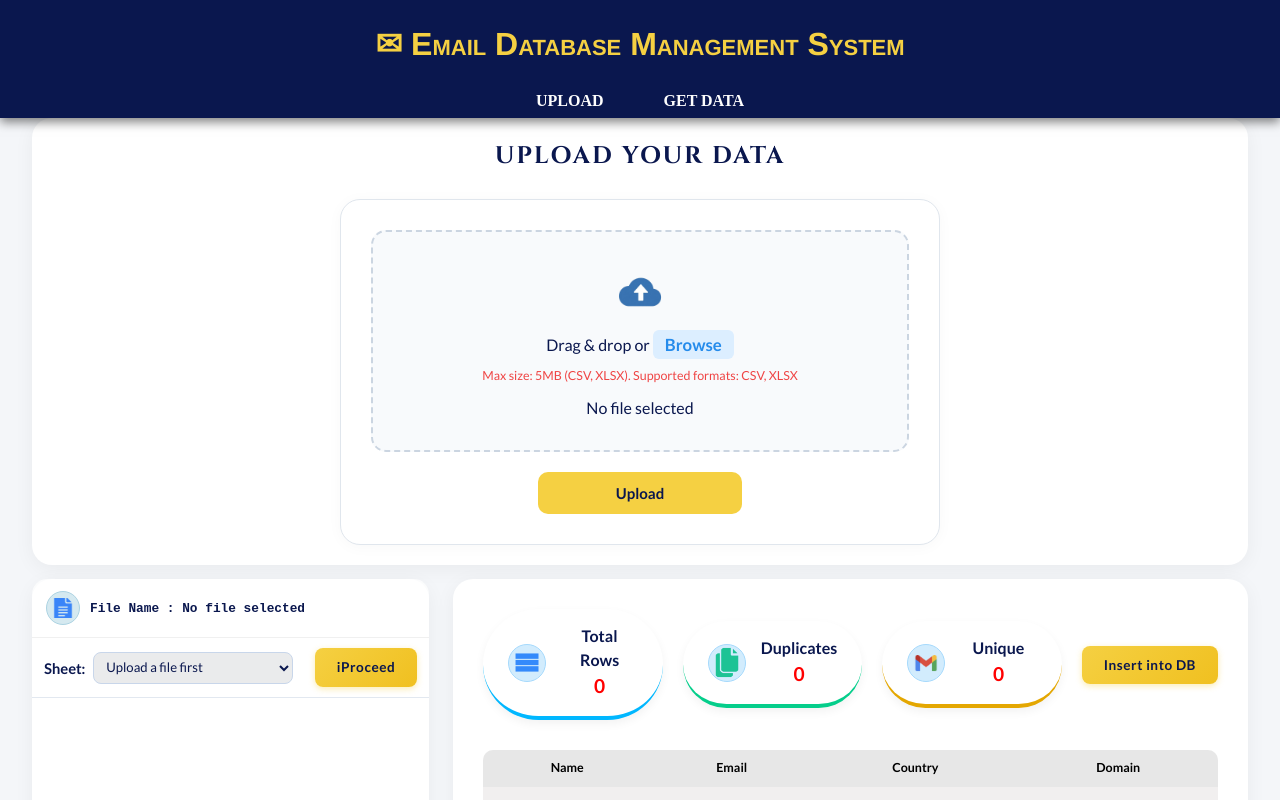
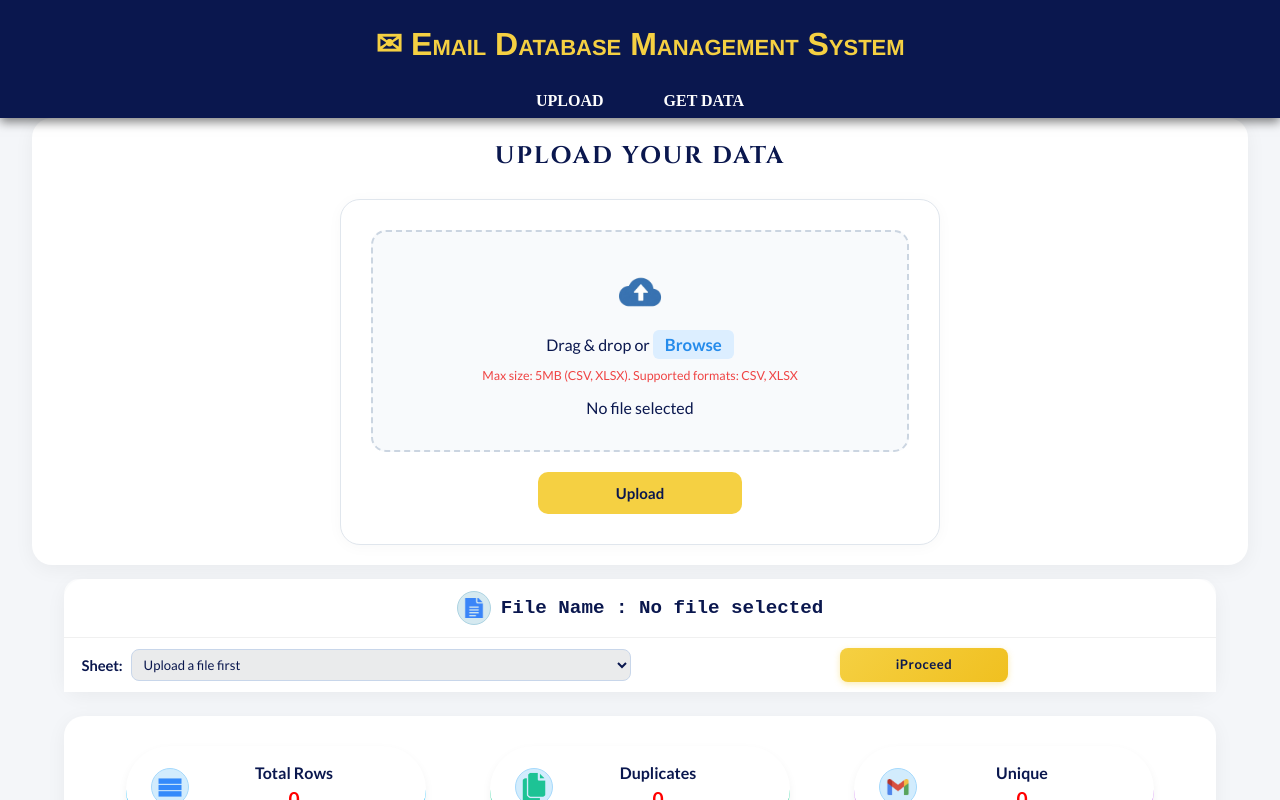
Before and after one commit to saikrishnabit2003-star/Mail_DB_management_UI, a Next.js app: page / in a window 1280 px wide. Shown: the top 800 px of the page. Built offline with nearby package versions, Linux system fonts and the light colour scheme.

Commit message:
page 1 commpleted version and working localhost

```diff
--- a/app/Uploadpage.module.css
+++ b/app/Uploadpage.module.css
@@ -229,9 +229,9 @@
 
 /* ---------- Main Container ---------- */
 .container {
-  width: 95%;
-  display: grid;
-  grid-template-columns: 1fr 2fr;
+  width: 90%;
+  display: flex;
+  flex-direction: column;
   gap: 24px;
 }
 
@@ -250,7 +250,7 @@
 .fileInfo {
   display: flex;
   flex-direction: row;
-  justify-content: flex-start;
+  justify-content: center;
   align-items: center;
   gap: 10px;
   padding: 12px 14px;
@@ -265,7 +265,7 @@
 }
 
 .fileInfo h2 {
-  font-size: 0.8rem;
+  font-size: 1.2rem;
   font-weight: 700;
   color: #0A174E;
   word-break: break-all;
@@ -282,10 +282,11 @@
   display: flex;
   align-items: center;
   justify-content: center;
+  padding: 5px;
 }
 
 .icon img {
-  padding: 6px;
+  padding: 1px;
   width: 100%;
   height: 100%;
   object-fit: cover;
@@ -309,18 +310,20 @@
   display: flex;
   flex-direction: row;
   align-items: center;
-  justify-content: space-between;
+  justify-content: space-around;
   gap: 8px;
-  border-bottom: 1px solid #e2e8f0;
+
   flex-wrap: wrap;
 }
 
 #sheetSelect div {
   display: flex;
   align-items: center;
+  justify-content: center;
   gap: 8px;
   flex-wrap: wrap;
   flex: 1;
+  /* border: 3px dotted ; */
 }
 
 #sheetSelect div label {
@@ -334,7 +337,7 @@
 #sheetSelect div select {
   flex: 1;
   min-width: 100px;
-  max-width: 200px;
+  max-width: 500px;
   padding: 6px 8px;
   border: 1px solid #c8d6ea;
   border-radius: 8px;
@@ -344,7 +347,7 @@
 }
 
 #sheetSelect div button {
-  padding: 7px 16px;
+  padding: 7px 56px;
   border: none;
   border-radius: 8px;
   background-color: #F5D042;
@@ -352,8 +355,8 @@
   font-weight: 800;
   font-size: 0.82rem;
   cursor: pointer;
-  white-space: nowrap;
-  flex-shrink: 0;
+  /* white-space: nowrap; */
+  /* flex-shrink: 0; */
   transition: background-color 0.2s, transform 0.15s;
 }
 
@@ -375,12 +378,14 @@
 }
 
 #columnSelect1 {
-  width: 100%;
+  width: 90%;
   background: #ffffff;
   border: 1px solid #e2e8f0;
   border-radius: 12px;
-  padding: 10px 12px;
+  padding: 10px 50px;
   display: flex;
+  justify-content: center;
+  align-items: center;
   flex-direction: column;
   gap: 6px;
   box-shadow: 0 2px 6px rgba(10, 23, 78, 0.06);
@@ -389,16 +394,17 @@
 }
 
 #columnSelect1 > div {
+  width: 100%;
   display: flex;
   flex-direction: row;
   align-items: center;
-  justify-content: space-between;
-  padding: 5px 8px;
+  justify-content: space-evenly;
+  padding: 5px 80px;
   border-radius: 8px;
   background: #f8fafc;
   border: 1px solid #e9eef5;
   transition: border-color 0.2s;
-  gap: 6px;
+  gap: 10px;
 }
 
 #columnSelect1 label {
@@ -444,24 +450,32 @@
 }
 
 #columnSelect2 {
-  width: 100%;
+  width: 90%;
   background: #ffffff;
   border: 1px solid #e2e8f0;
   border-radius: 12px;
-  padding: 10px 12px;
+  padding: 10px 50px;
   display: flex;
+  justify-content: center;
   flex-direction: column;
+  align-items: center;
   gap: 8px;
   box-shadow: 0 2px 6px rgba(10, 23, 78, 0.06);
-  overflow: hidden;
+  overflow-y: auto;
+  max-height: 280px;
 }
 
 .customBtnContainer {
+  width: 100%;
   display: flex;
   flex-direction: column;
   gap: 6px;
   overflow: hidden;
-  min-height: 0;
+  min-height: 100px;
+  max-height:400px ;
+  padding: 10px 30px;
+  /* border: 3px dotted red; */
+  overflow: auto;
 }
 
 #customBtn {
@@ -486,16 +500,28 @@
   display: flex;
   align-items: center;
   justify-content: center;
+  overflow: auto;
 }
 
 #customList > div {
+  width: 100%;
   display: flex;
-  flex-direction: column;
-  padding: 8px 10px 4px;
+  flex-direction: row;
+  padding: 8px 5px;
   border-bottom: 1px solid #eff2f7;
   gap: 4px;
+
 }
+#customList div select{
+  width: 98%;
 
+}
+#customList div button{
+  background-color: none;
+  color: red;
+  font-size: medium;
+  font-weight: 600;
+}
 #btn {
   padding: 9px 22px;
   font-size: 0.85rem;
@@ -513,7 +539,7 @@
 
 #custombtn {
   background-color: #f84646;
-  padding: 7px 20px;
+  padding: 7px 10px;
   border: none;
   color: white;
   font-weight: 700;
@@ -521,6 +547,8 @@
   font-size: 0.82rem;
   border-radius: 8px;
   cursor: pointer;
+  position: sticky;
+  top: -10px;
 }
 
 .ResultSection {
@@ -535,20 +563,31 @@
 
 .statistics {
   display: flex;
-  flex-direction: row;
-  justify-content: space-between;
+  flex-direction:column;
   align-items: center;
   gap: 20px;
+  /* min-width:auto;
+  max-width: 90%; */
+  flex-wrap: wrap;
+}
+#statisticscontainer{
+
+  width: 100%;
+  display: flex;
+  justify-content: space-around;
+  flex-wrap: wrap;
 }
 
 #statistic1, #statistic2, #statistic3 {
-  flex: 1;
+
+  min-width: 300px;
+
   display: flex;
   align-items: center;
   padding: 15px 25px;
   background: #ffffff;
   border-radius: 100px;
-  gap: 15px;
+  gap: 5px;
   position: relative;
   overflow: hidden;
   box-shadow: 0 4px 10px rgba(0,0,0,0.05);
@@ -556,7 +595,7 @@
 
 #statistic1 { border-bottom: 4px solid #00b7ff; }
 #statistic2 { border-bottom: 4px solid #05ce8b; }
-#statistic3 { border-bottom: 4px solid #e4a701; }
+#statistic3 { border-bottom: 4px solid #cb77f1; }
 
 #icon1 div {
   border: 1px solid rgb(165, 217, 252);
@@ -600,7 +639,10 @@
   border-collapse: collapse;
   background-color: white;
 }
-
+.resultTable thead{
+  position: sticky;
+  top: 0;
+}
 .resultTable th {
   background-color: #e7e7e7;
   color: #000;
--- a/app/page.tsx
+++ b/app/page.tsx
@@ -17,7 +17,6 @@ interface CustomColumn {
 }
 
 interface UploadData {
-  file_id: string;
   filename: string;
   file_type: string;
   sheets: string[];
@@ -25,8 +24,8 @@ interface UploadData {
 }
 
 interface SheetData {
-  file_id: string;
-  sheet_name: string;
+  filename:string;
+  sheetname:string
   columns: string[];
 }
 
@@ -130,10 +129,10 @@ export default function UploadPage() {
       const newBlob = await upload(safeFileName, file, {
         access: 'public',
         handleUploadUrl: '/api/blob/upload',
-  onUploadProgress: (progressEvent) => {
-    console.log(`Upload Progress: ${progressEvent.percentage}%`);
+        // onUploadProgress: (progressEvent) => {
+        //   console.log(`Upload Progress: ${progressEvent.percentage}%`);
           // You could set a state here to show a progress bar to the user
-  }// Matches your folder: app/api/blob/upload/
+        // }// Matches your folder: app/api/blob/upload/
       });
 
       setBlobUrl(newBlob.url);
@@ -142,9 +141,8 @@ export default function UploadPage() {
         file_url: newBlob.url,
         filename: file.name
       };
-      console.log("File_url",newBlob.url)
-      console.log("file_name",file.name)
-      console.log("payload",payload)
+
+      console.log("payload", payload)
 
       const response = await fetch('https://email-ingestion-backend.vercel.app/files/process-blob', {
         method: 'POST',
@@ -154,11 +152,11 @@ export default function UploadPage() {
 
       if (!response.ok) throw new Error(`Processing failed: ${response.status}`);
       const data = await response.json();
-      console.log(data)
+      console.log("sir response",data)
 
       if (data.status === 'success') {
         setUploadData({
-          file_id: data.file_id,
+
           filename: data.filename,
           file_type: data.file_type,
           sheets: data.sheets,
@@ -182,8 +180,11 @@ export default function UploadPage() {
     }
   };
 
+
+
   const handleProceed = async () => {
-    if (!uploadData?.file_id || !selectedSheet) return;
+
+  if (!selectedSheet || !uploadData) return;
 
     setIsProceeding(true);
     setProceedError(null);
@@ -194,19 +195,25 @@ export default function UploadPage() {
     setDuplicateCol('');
     setCustomCols([]);
     setNextCustomId(1);
-
+    const payload = {
+          file_url:blobUrl,
+          filename: uploadData.filename,
+          sheet_name: selectedSheet,
+      };
     try {
-      const response = await fetch(`https://email-ingestion-backend.vercel.app/files/${uploadData.file_id}/columns?sheet_name=${selectedSheet}`, {
-        method: 'GET',
+      const response = await fetch('https://email-ingestion-backend.vercel.app/files/blob-columns', {
+        method: 'POST',
         headers: { 'Content-Type': 'application/json' },
+        body: JSON.stringify(payload),
       });
-      if (!response.ok) throw new Error(`Sheet selection failed: ${response.status}`);
+      console.log("my request",payload)
+      // if (!response.ok) throw new Error(`Sheet selection failed: ${response.status}`);
       const data = await response.json();
-
+      console.log("sir response",data)
       if (data.status === 'success') {
         setSheetData({
-          file_id: data.file_id,
-          sheet_name: data.sheet_name,
+          filename:data.filename,
+          sheetname:data.sheetname,
           columns: data.columns,
         });
       } else {
@@ -224,7 +231,7 @@ export default function UploadPage() {
   };
 
   const handlePreprocess = async () => {
-    if (!uploadData?.file_id || !selectedSheet) return;
+    // if (!uploadData?.file_id || !selectedSheet) return;
 
     setIsPreprocessing(true);
     setPreprocessError(null);
@@ -253,7 +260,7 @@ export default function UploadPage() {
     }
 
     const payload = {
-      blob_url: blobUrl,
+      file_url: blobUrl,
       filename: uploadData?.filename || file?.name || 'unknown',
       sheet_name: selectedSheet || null,
       field_mapping,
@@ -262,14 +269,15 @@ export default function UploadPage() {
     };
 
     try {
-      const response = await fetch('https://email-ingestion-backend.vercel.app/files/process', {
+      const response = await fetch('https://email-ingestion-backend.vercel.app/files/blob-process', {
         method: 'POST',
         headers: { 'Content-Type': 'application/json' },
         body: JSON.stringify(payload),
       });
-      if (!response.ok) throw new Error(`Preprocess failed: ${response.status}`);
+      console.log("my request",payload)
+
       const data = await response.json();
-
+      console.log("response",data)
       if (data.status === 'success') {
         setPreprocessData({
           summary: data.summary,
@@ -290,7 +298,7 @@ export default function UploadPage() {
   };
 
   const handleInsertToDB = async () => {
-    if (!uploadData?.file_id || !selectedSheet) return;
+    if (!selectedSheet) return;
 
     setIsInserting(true);
     setInsertError(null);
@@ -318,7 +326,7 @@ export default function UploadPage() {
     }
 
     const payload = {
-      blob_url: blobUrl,
+      file_url: blobUrl,
       filename: uploadData?.filename || file?.name || 'unknown',
       sheet_name: selectedSheet || null,
       field_mapping,
@@ -327,7 +335,7 @@ export default function UploadPage() {
     };
 
     try {
-      const response = await fetch('https://email-ingestion-backend.vercel.app/files/forward-processed', {
+      const response = await fetch('https://email-ingestion-backend.vercel.app/files/blob-forward-processed', {
         method: 'POST',
         headers: { 'Content-Type': 'application/json' },
         body: JSON.stringify(payload),
@@ -335,7 +343,7 @@ export default function UploadPage() {
 
       if (!response.ok) throw new Error(`Insert failed: ${response.status}`);
       const data = await response.json();
-
+      console.log(data)
       if (data.status === 'success') {
         window.alert(`Successfully inserted into DB!\n\nMessage: ${data.message || 'Data ingested successfully.'}`);
       } else {
@@ -431,6 +439,7 @@ export default function UploadPage() {
                   ))}
                 </select>
               </div>
+              <div>
                 <button
                 id={Style.btn}
                 onClick={handleProceed}
@@ -438,6 +447,8 @@ export default function UploadPage() {
               >i
                 {isProceeding ? 'Loadng...' : 'Proceed'}
               </button>
+              </div>
+
             </div>
 
             {/* ── Column Mapping Sidebar ── */}
@@ -562,6 +573,7 @@ export default function UploadPage() {
         {/* ── Right Side: Statistics & Preview ── */}
         <div className={Style.ResultSection}>
           <div className={Style.statistics}>
+            <div id={Style.statisticscontainer}>
                   <div id={Style.statistic1}>
                   <div id={Style.icon1}>
                     <div><img src={rowicon} alt="Rows" /></div>
@@ -580,6 +592,7 @@ export default function UploadPage() {
                     <h1>{preprocessData?.summary?.duplicates_removed ?? 0}</h1>
                   </div>
                 </div>
+
                   <div id={Style.statistic3}>
                 <div id={Style.icon1}>
                   <div><img src={mailicon} alt="Unique" /></div>
@@ -589,6 +602,8 @@ export default function UploadPage() {
                   <h1>{preprocessData?.summary?.final_unique_emails ?? 0}</h1>
                 </div>
               </div>
+            </div>
+
             <button
               id={Style.btn}
               disabled={!preprocessData || isInserting}
```
Also changed, not shown: next.config.ts (+3 -35 lines). Lines whose indentation alone changed are shown as unchanged.
